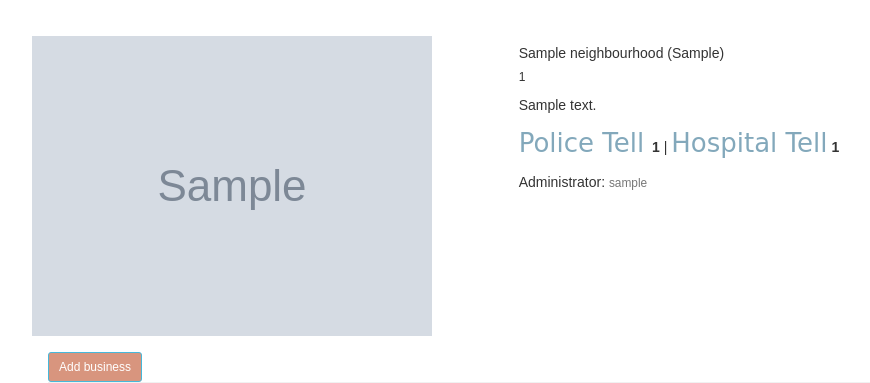
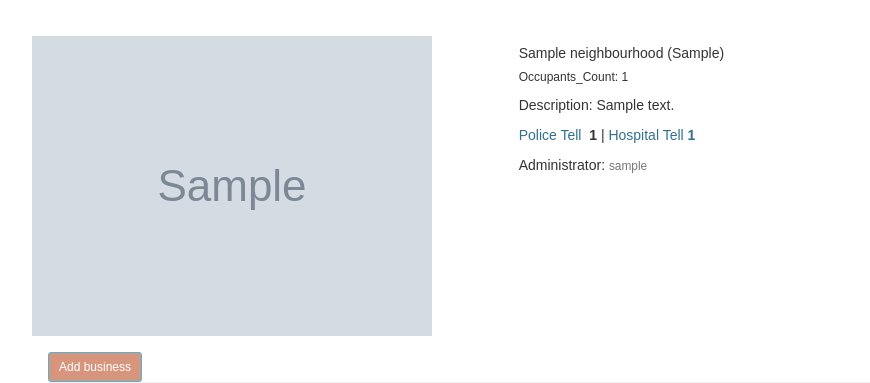
Before and after one commit to Norah-Waswala/neighbours, a Django app: page /single_region/1 in a window 1280 px wide. Shown: the part 52-435 px from the top of the page, without its empty margins (39-909 px from the left). Run offline with Django 3.2, Linux system fonts and the light colour scheme; tables that the repository leaves empty hold one stand-in row (values such as "Sample post"); grey boxes marked "Sample" are stand-in pictures; some libraries are stand-ins or nearby versions; some web fonts are replaced.

```diff
--- a/regionapp/templates/single-region.html
+++ b/regionapp/templates/single-region.html
@@ -15,12 +15,12 @@
                             <h5 class="card-title tt">{{ region.name }} ({{region.location}})
                             </h5>
                             <h6 class="card-text">
-                                {{region.Occupants_Count}}
+                               Occupants_Count: {{region.Occupants_Count}}
                             </h6>
-                            <p class="card-text">{{region.description}}</p>
-                            <p class="card-text"><span class="text-info">Police Tell</span>
+                            <p class="card-text">Description: {{region.description}}</p>
+                            <p class="card-text"><span1 class="text-info">Police Tell</span1>
                                 &nbsp;<strong>{{region.police_number}}</strong> |
-                                <span class="text-info">Hospital Tell</span> <strong>{{region.health_tell}}</strong></p>
+                                <span1 class="text-info">Hospital Tell <strong>{{region.health_tell}}</strong></p>
                             <p class="card-text">Administrator: <small class="text-muted">
                                 {{ region.admin.user.username }}</small></p>
                         </div>
```
Also changed, not shown: README.md, static/index.png (added), static/land.png (added), static/maku.png (added).
